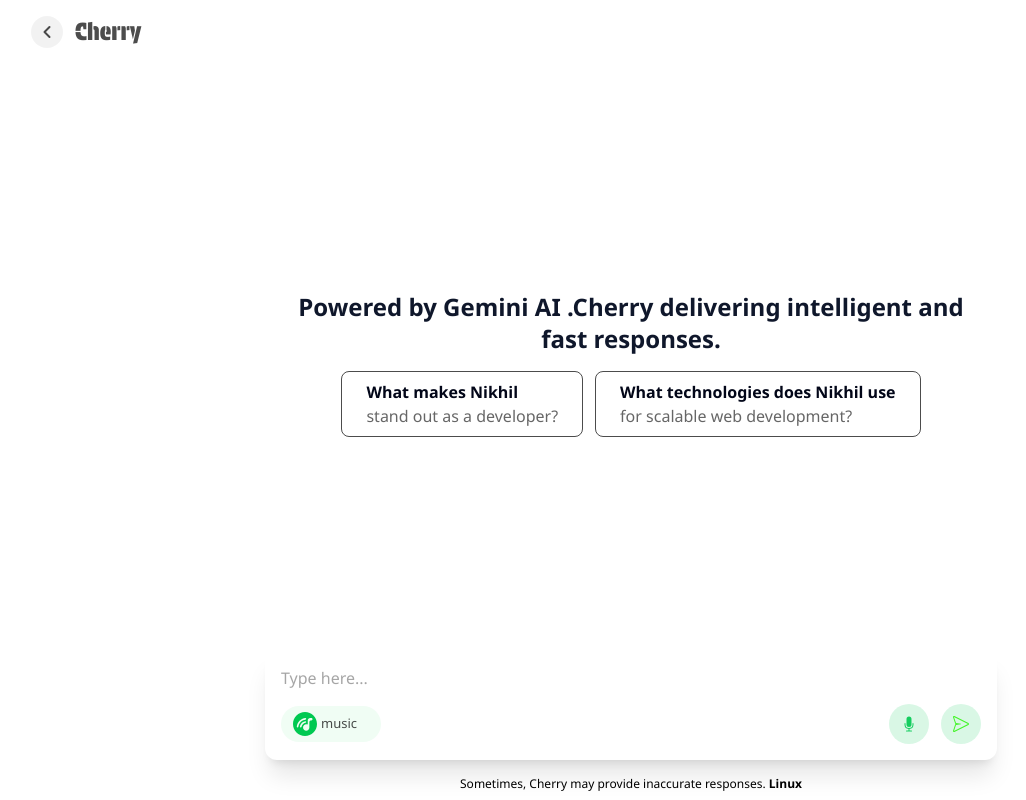
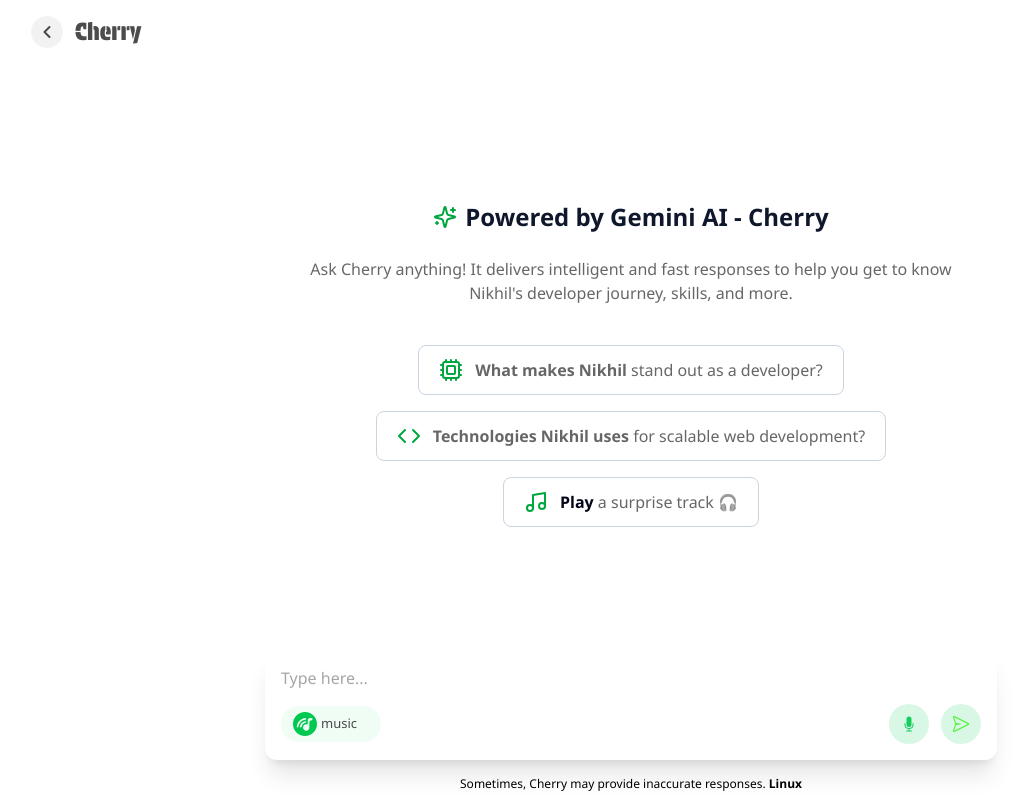
Before and after one commit to NikhilKatkuri/Portfilo, a Next.js app: page /Cherry in a window 1280 px wide. Shown: the whole page, without its empty margins (9-1035 px from the left). Built offline with nearby package versions, Linux system fonts and the light colour scheme.

Commit message:
added a youtube player

```diff
--- a/src/app/Cherry/page.tsx
+++ b/src/app/Cherry/page.tsx
@@ -16,6 +16,7 @@
     query,
     setIsKeyboardOpen,
     isListening,
+    player, setplayer
   } = useSuperContext();
   const getPlatformInfo = () => {
     const userAgent = navigator.userAgent.toLowerCase();
@@ -85,10 +86,7 @@
       MesGer();
     }
   };
-  const [player, setplayer] = useState({
-    is: false,
-    url: "",
-  });
+
   useEffect(() => {
     const botMessages = messages
       .filter((t) => t.sender === "bot")
@@ -113,7 +111,7 @@
         });
       }
     }
-  }, [messages, isGen]);
+  }, [messages, isGen, setplayer]);
   const router = useRouter();
   const [copied, setCopied] = useState({
     id: 0,
@@ -151,6 +149,40 @@
     } catch (err) {
       console.error("Failed to copy!", err);
     }
+  };
+  const SupriseTrack = () => {
+    const messages = [
+      // Telugu
+      "play Adhento Gaani Vunnapaatuga (Telugu) - Jersey song",
+      "play Naatu Naatu (Telugu) - RRR song",
+      "play Samajavaragamana (Telugu) - Ala Vaikunthapurramuloo song",
+      "play Butta Bomma (Telugu) - Ala Vaikunthapurramuloo song",
+      "play Inthandham (Telugu) - Sita Ramam song",
+      "play Srivalli (Telugu) - Pushpa song",
+      "play Dosti (Telugu) - RRR song",
+      "play Almost Padipoyindhe Pilla (Telugu) - Das Ka Dhamki song",
+      "play Ramuloo Ramulaa (Telugu) - Ala Vaikunthapurramuloo song",
+      "play Sound of Salaar (Telugu) - Salaar song",
+
+      // Hindi
+      "play Chaleya (Hindi) - Jawan song",
+      "play Kesariya (Hindi) - Brahmastra song",
+      "play Tum Hi Ho (Hindi) - Aashiqui 2 song",
+      "play Apna Bana Le (Hindi) - Bhediya song",
+      "play Shayad (Hindi) - Love Aaj Kal song",
+      "play Tujhe Kitna Chahne Lage (Hindi) - Kabir Singh song",
+      "play Dil Diyan Gallan (Hindi) - Tiger Zinda Hai song",
+      "play Ghungroo (Hindi) - War song",
+
+      //  English
+      "play Blinding Lights (English) - The Weeknd",
+      "play Perfect (English) - Ed Sheeran"
+    ];
+
+
+    const randomIndex = Math.floor(Math.random() * messages.length);
+    setquery(messages[randomIndex]);
+    sendMessage(messages[randomIndex]);
   };
   return (
     <div className="h-screen w-screen bg-white flex flex-col overflow-y-hidden">
@@ -293,54 +325,133 @@
                     </div>
                   </div>
                 )}
-                {
-                  <div className="hidden">
-                    <iframe
-                      width="560"
-                      height="315"
-                      allow="accelerometer; autoplay; encrypted-media; gyroscope; picture-in-picture"
-                      src={`https://www.youtube.com/embed/${
-                        player.url.split("v=")[1]
-                      }?autoplay=1&mute=0`}
-                    ></iframe>
-                  </div>
-                }
+
               </div>
             </div>
           </div>
         ) : (
-          <div className="row-span-1 h-full  w-full flex flex-col items-center justify-center gap-4">
-            <h2 className="text-lg sm:text-xl md:text-2xl text-center font-semibold text-slate-900">
-              Powered by Gemini AI .Cherry delivering intelligent and fast
-              responses.
+          <div className="row-span-1 h-full w-full flex flex-col items-center justify-center gap-6  p-6 rounded-xl ">
+            <h2 className="text-xl md:text-2xl text-center font-bold text-slate-900 flex items-center gap-2">
+              {/* <Sparkles className="text-purple-600" /> */}
+              <svg
+                xmlns="http://www.w3.org/2000/svg"
+                width="24"
+                height="24"
+                viewBox="0 0 24 24"
+                fill="none"
+                stroke="currentColor"
+                strokeWidth="2"
+                strokeLinecap="round"
+                strokeLinejoin="round"
+                className="text-green-600"
+              >
+                <path d="M9.937 15.5A2 2 0 0 0 8.5 14.063l-6.135-1.582a.5.5 0 0 1 0-.962L8.5 9.936A2 2 0 0 0 9.937 8.5l1.582-6.135a.5.5 0 0 1 .963 0L14.063 8.5A2 2 0 0 0 15.5 9.937l6.135 1.581a.5.5 0 0 1 0 .964L15.5 14.063a2 2 0 0 0-1.437 1.437l-1.582 6.135a.5.5 0 0 1-.963 0z" />
+                <path d="M20 3v4" />
+                <path d="M22 5h-4" />
+                <path d="M4 17v2" />
+                <path d="M5 18H3" />
+              </svg>
+              Powered by Gemini AI - Cherry
             </h2>
-            <div className="flex flex-wrap gap-3">
+            <p className="text-center text-slate-700 max-w-2xl">
+              Ask Cherry anything! It delivers intelligent and fast responses to
+              help you get to know Nikhil&apos;s developer journey, skills, and
+              more.
+            </p>
+
+            <div className="flex flex-wrap justify-center gap-4 mt-4">
               <div
-                onClick={() => {
-                  setquery(" What makes Nikhil stand out as a developer?");
-                }}
-                className="flex px-6 py-2 rounded-lg border-[1px]"
+                onClick={() =>
+                  setquery("What makes Nikhil stand out as a developer?")
+                }
+                className="flex items-center gap-3 px-5 py-3 rounded-lg border border-slate-300 bg-white hover:bg-slate-100 cursor-pointer transition"
               >
-                <p className="flex flex-col">
-                  <span className="font-semibold text-slate-950">
-                    What makes Nikhil
-                  </span>
-                  stand out as a developer?
+                <svg
+                  xmlns="http://www.w3.org/2000/svg"
+                  width="24"
+                  height="24"
+                  viewBox="0 0 24 24"
+                  fill="none"
+                  stroke="currentColor"
+                  strokeWidth="2"
+                  strokeLinecap="round"
+                  strokeLinejoin="round"
+                  className="text-green-600"
+                >
+                  <path d="M12 20v2" />
+                  <path d="M12 2v2" />
+                  <path d="M17 20v2" />
+                  <path d="M17 2v2" />
+                  <path d="M2 12h2" />
+                  <path d="M2 17h2" />
+                  <path d="M2 7h2" />
+                  <path d="M20 12h2" />
+                  <path d="M20 17h2" />
+                  <path d="M20 7h2" />
+                  <path d="M7 20v2" />
+                  <path d="M7 2v2" />
+                  <rect x="4" y="4" width="16" height="16" rx="2" />
+                  <rect x="8" y="8" width="8" height="8" rx="1" />
+                </svg>
+                <p className="text-sm md:text-base">
+                  <span className="font-semibold">What makes Nikhil</span> stand
+                  out as a developer?
+                </p>
+              </div>
+
+              <div
+                onClick={() =>
+                  setquery(
+                    "What technologies does Nikhil use for scalable web development?"
+                  )
+                }
+                className="flex items-center gap-3 px-5 py-3 rounded-lg border border-slate-300 bg-white hover:bg-slate-100 cursor-pointer transition"
+              >
+                <svg
+                  xmlns="http://www.w3.org/2000/svg"
+                  width="24"
+                  height="24"
+                  viewBox="0 0 24 24"
+                  fill="none"
+                  stroke="currentColor"
+                  strokeWidth="2"
+                  strokeLinecap="round"
+                  strokeLinejoin="round"
+                  className="text-green-600"
+                >
+                  <polyline points="16 18 22 12 16 6" />
+                  <polyline points="8 6 2 12 8 18" />
+                </svg>
+                <p className="text-sm md:text-base">
+                  <span className="font-semibold">
+                    Technologies Nikhil uses
+                  </span>{" "}
+                  for scalable web development?
                 </p>
               </div>
               <div
-                onClick={() => {
-                  setquery(
-                    "What technologies does Nikhil use  for scalable web development?"
-                  );
-                }}
-                className="flex px-6 py-2 rounded-lg border-[1px]"
+                onClick={SupriseTrack}
+                className="flex items-center gap-3 px-5 py-3 rounded-lg border border-slate-300 bg-white hover:bg-slate-100 cursor-pointer transition"
               >
-                <p className="flex flex-col">
-                  <span className="font-semibold text-slate-950">
-                    What technologies does Nikhil use
-                  </span>
-                  for scalable web development?
+                <svg
+                  xmlns="http://www.w3.org/2000/svg"
+                  width="24"
+                  height="24"
+                  viewBox="0 0 24 24"
+                  fill="none"
+                  stroke="currentColor"
+                  strokeWidth="2"
+                  strokeLinecap="round"
+                  strokeLinejoin="round"
+                  className="text-green-600"
+                >
+                  <path d="M9 18V5l12-2v13" />
+                  <circle cx="6" cy="18" r="3" />
+                  <circle cx="18" cy="16" r="3" />
+                </svg>
+                <p className="text-sm md:text-base text-slate-800">
+                  <span className="font-semibold text-slate-950">Play</span> a
+                  surprise track 🎧
                 </p>
               </div>
             </div>
@@ -372,7 +483,7 @@
             <textarea
               placeholder="Type here..."
               className="w-full outline-none resize-none  "
-              maxLength={1000*10}
+              maxLength={1000 * 10}
               rows={1}
               value={query}
               onChange={handleInput}
@@ -383,6 +494,7 @@
           </div>
           <div className="flex items-center justify-between">
             <div
+             onClick={SupriseTrack}
               className={`px-3  flex items-center gap-3 h-9 rounded-full  text-[13px] font-medium ${
                 player.is ? " bg-green-500" : " bg-green-50"
               } hover:bg-green-500 transition-all duration-200 ease-in-out group`}
--- a/src/app/layout.tsx
+++ b/src/app/layout.tsx
@@ -1,7 +1,6 @@
 import type { Metadata } from "next";
 import "./globals.css";
 import { SuperContextProvider } from "@/Context/SuperContext";
-// import HighlightLoader from "@/components/HighlightLoader";
 
 export const metadata: Metadata = {
   title: "Nikhil Katkuri | Full-Stack Developer & AI Engineer",
@@ -86,7 +85,9 @@
 
       <body className={`antialiased`}>
         {/* <HighlightLoader /> */}
-        <SuperContextProvider>{children}</SuperContextProvider>
+        <SuperContextProvider>{children}
+
+        </SuperContextProvider>
       </body>
     </html>
   );
```
Also changed, not shown: src/Context/SuperContext.tsx (+16 -3 lines), src/app/page.tsx (+7 -17 lines), src/components/ui/miniPlayer.tsx (added, +79 -0 lines).
